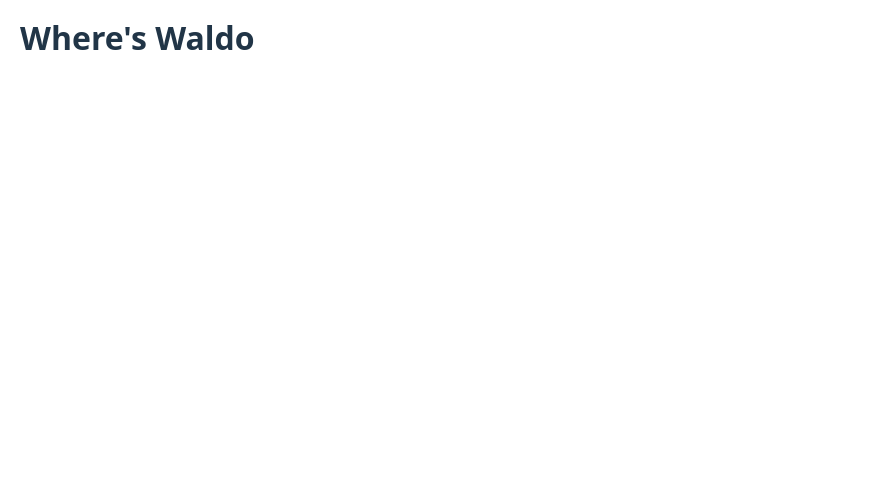
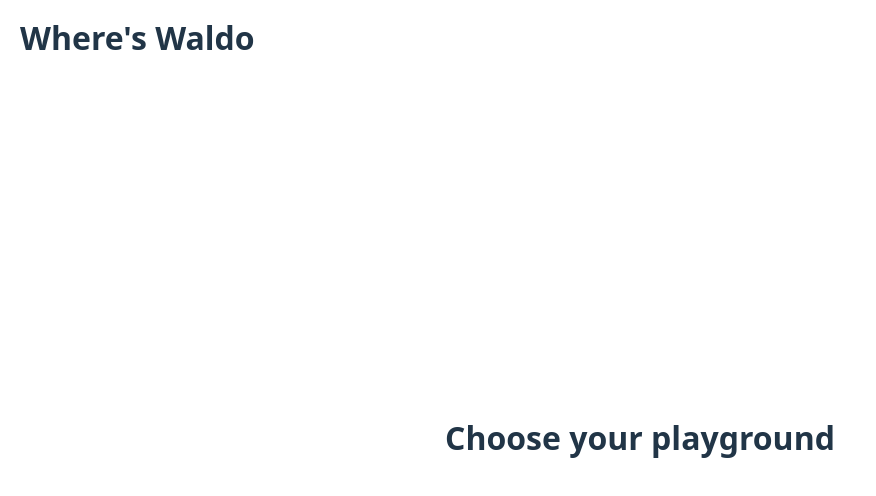
Before and after one commit to Mohamedsayhii/spot-the-target-frontend, a React (Vite) app: page / in a window 1280 px wide. Shown: the top 496 px of the page, without its empty margins (0-876 px from the left). Built offline with nearby package versions, Linux system fonts and the light colour scheme.

Commit message:
Add Main.jsx and initial styling

```diff
--- a/src/App.css
+++ b/src/App.css
@@ -1,3 +1,5 @@
-#root {
-	padding: 2rem;
+.app {
+	display: flex;
+	flex-direction: column;
+	height: 100%;
 }
--- a/src/App.jsx
+++ b/src/App.jsx
@@ -1,11 +1,13 @@
 import './App.css';
 import Header from './components/Header';
+import Main from './components/Main';
 
 function App() {
 	return (
-		<>
+		<div className='app'>
 			<Header />
-		</>
+			<Main />
+		</div>
 	);
 }
 
--- a/src/index.css
+++ b/src/index.css
@@ -3,6 +3,7 @@
 	line-height: 1.5;
 	font-weight: 400;
 	font-size: 62.5%;
+	padding: 2rem;
 
 	color-scheme: light dark;
 	color: rgba(255, 255, 255, 0.87);
@@ -20,6 +21,12 @@
 	box-sizing: border-box;
 }
 
+html,
+body,
+#root {
+	height: 100%;
+}
+
 a {
 	font-weight: 500;
 	color: #646cff;
@@ -30,9 +37,9 @@
 }
 
 body {
+	display: flex;
+	flex-direction: column;
 	margin: 0;
-	display: flex;
-	min-width: 320px;
 	min-height: 100vh;
 }
 
```
